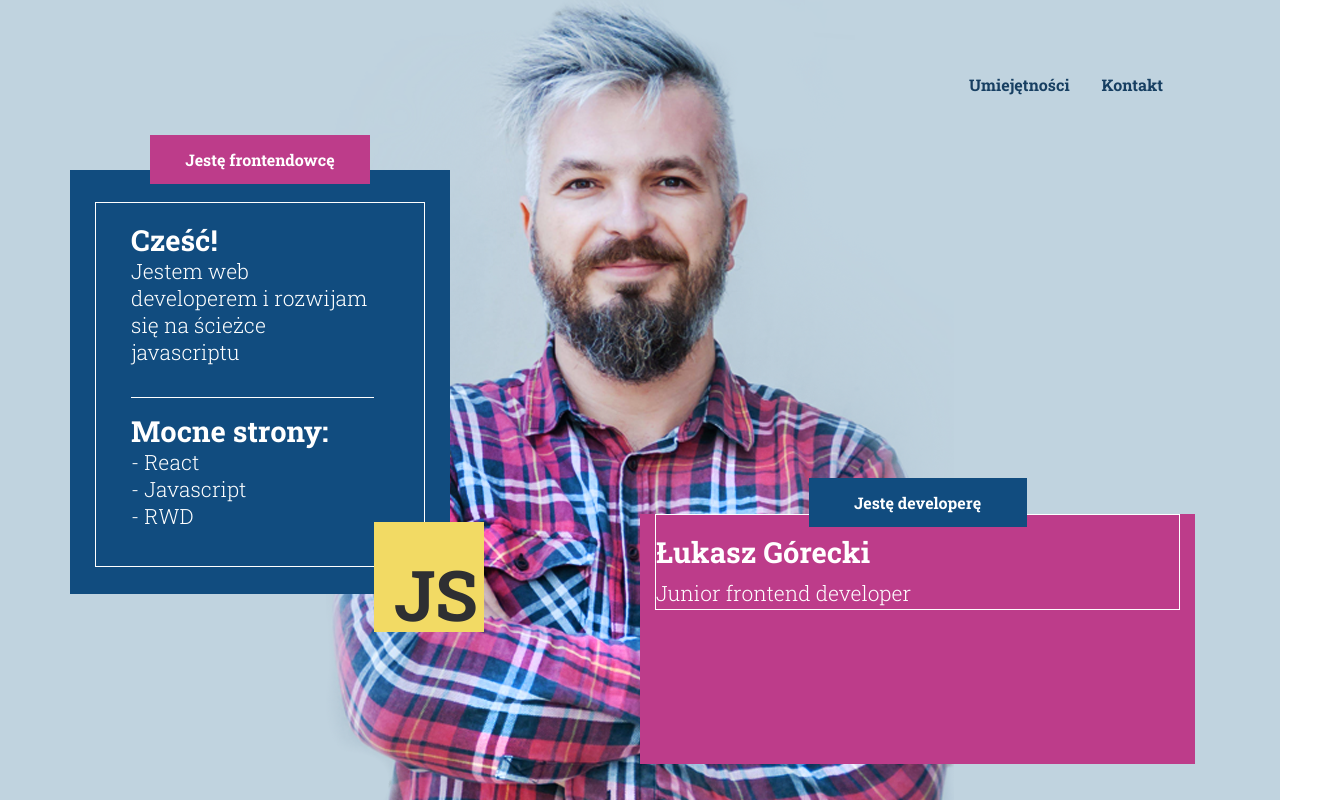
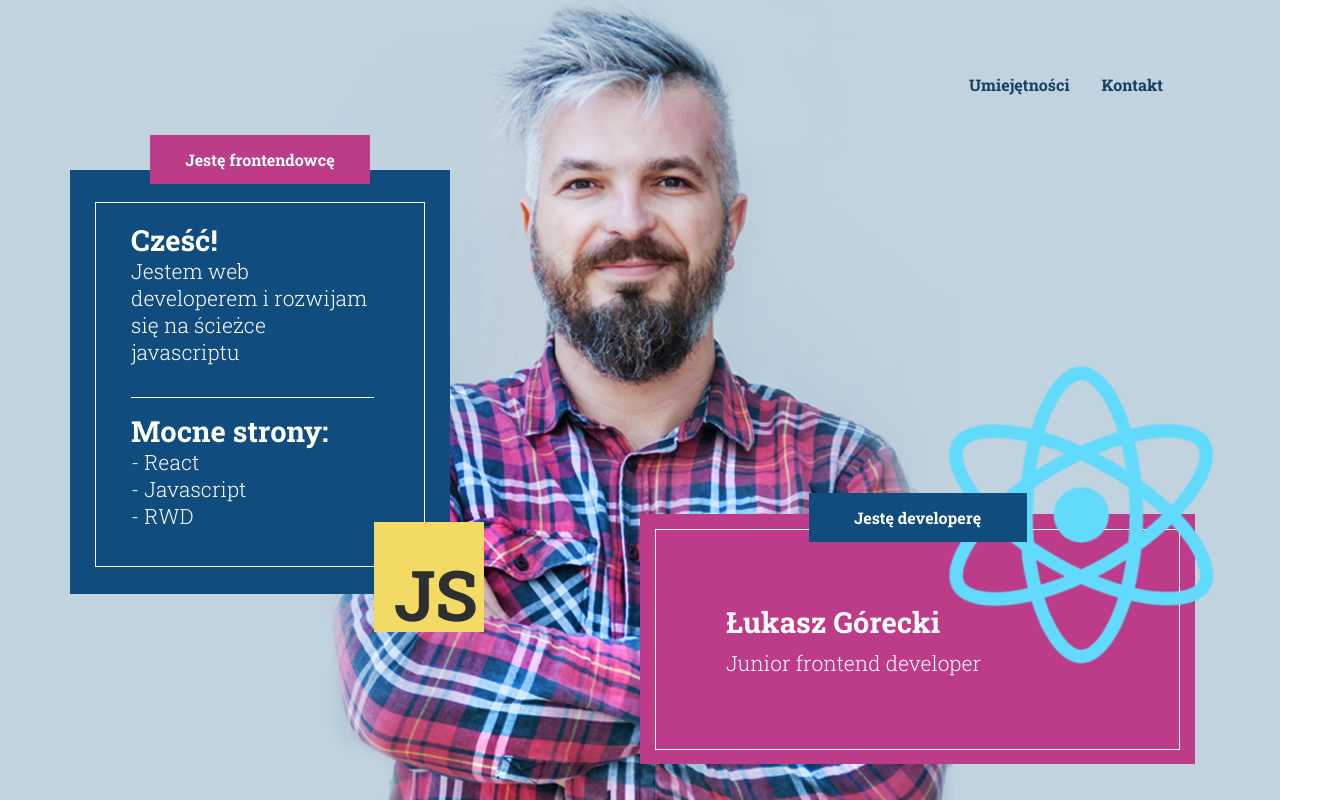
Before and after one commit to sq1fya/my-lp, a React (Create React App) app: page / in a window 1280 px wide. Shown: the top 800 px of the page, 1335 px wide, since content can reach past the window. Built offline with nearby package versions, Linux system fonts and the light colour scheme.

Commit message:
Section about me / right box style DONE

```diff
--- a/src/components/section-about-me/section-about-me.js
+++ b/src/components/section-about-me/section-about-me.js
@@ -49,18 +49,17 @@ class SectionAboutMe extends Component {
                 <p>JS</p>
               </div>
             </div>
-            <div className="right-box col-6 float-right">
-
-              <div className="right-box--main">
-                  <div className="title-box">
-                    <h6 className="title">Jestę developerę</h6>
-                  </div>
-                <div className="inside-text">
+            <div className="right-box col-6 float-right ">
+              <div className="right-box--main ">
+                <div className="react-logo position-absolute">
+                  <img src={logo} className="App-logo" alt="react-logo" />
+                </div>
+                <div className="title-box position-relative">
+                  <h6 className="title">Jestę developerę</h6>
+                </div>
+                <div className="inside-text ">
                   <h3>Łukasz Górecki</h3>
                   <p className="mb-auto">Junior frontend developer</p>
-                  {/* <div className="react-logo float-right">
-                  <img src={logo} className="App-logo" alt="logo" />
-                </div> */}
                 </div>
               </div>
             </div>
--- a/src/main.scss
+++ b/src/main.scss
@@ -132,16 +132,15 @@ $bg-color-pink: #bd3c8a;
     height: 250px;
     color: white;
     margin-top: -80px;
-    // padding: 22px 22px 22px 22px;
+    padding: 15px 15px 0px 15px;
     .right-box--main {
-      // padding: 60px 0px 60px 0px;
       border: 1px solid white;
-      .title-box {
-        // margin-top: 80px;
+      .react-logo {
+        margin-top: -195px;
+        margin-left: 170px;
       }
       .inside-text {
-        // line-height: 6px;
-        // padding: 0px 0px 0px 0px;
+        padding: 55px 0px 70px 70px;
         h3 {
           font-weight: 700;
           font-size: 29px;
```
